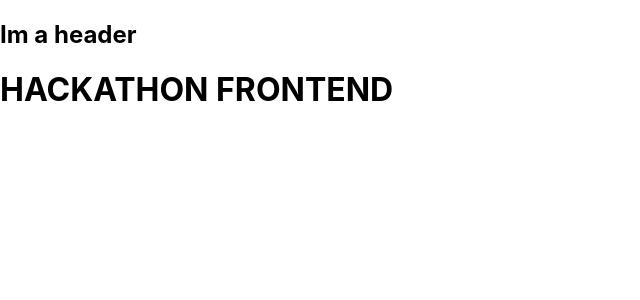
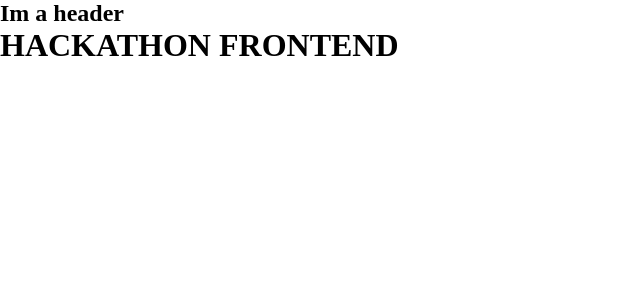
Before and after one commit to daniel22494/hackathonai-frontend, a React (Create React App) app: page / in a window 1280 px wide. Shown: the top 300 px of the page, without its empty margins (0-640 px from the left). Built offline with nearby package versions, Linux system fonts and the light colour scheme.

Commit message:
add boilerplate

```diff
--- a/src/index.css
+++ /dev/null
@@ -1,13 +0,0 @@
-body {
-  margin: 0;
-  font-family: -apple-system, BlinkMacSystemFont, 'Segoe UI', 'Roboto', 'Oxygen',
-    'Ubuntu', 'Cantarell', 'Fira Sans', 'Droid Sans', 'Helvetica Neue',
-    sans-serif;
-  -webkit-font-smoothing: antialiased;
-  -moz-osx-font-smoothing: grayscale;
-}
-
-code {
-  font-family: source-code-pro, Menlo, Monaco, Consolas, 'Courier New',
-    monospace;
-}
--- /dev/null
+++ b/src/index.scss
@@ -0,0 +1,19 @@
+html {
+  box-sizing: border-box;
+  font-size: 100%;
+}
+
+*, *::before, *::after{
+  box-sizing: inherit;
+  margin: 0;
+  padding: 0;
+}
+
+li {
+  list-style-type: none;
+}
+
+a {
+  text-decoration: none;
+  color: inherit;
+}
```
Also changed, not shown: src/index.js (+6 -6 lines), src/Components/Modal/Modal.js (added), src/Components/Modal/modal.scss (added).
